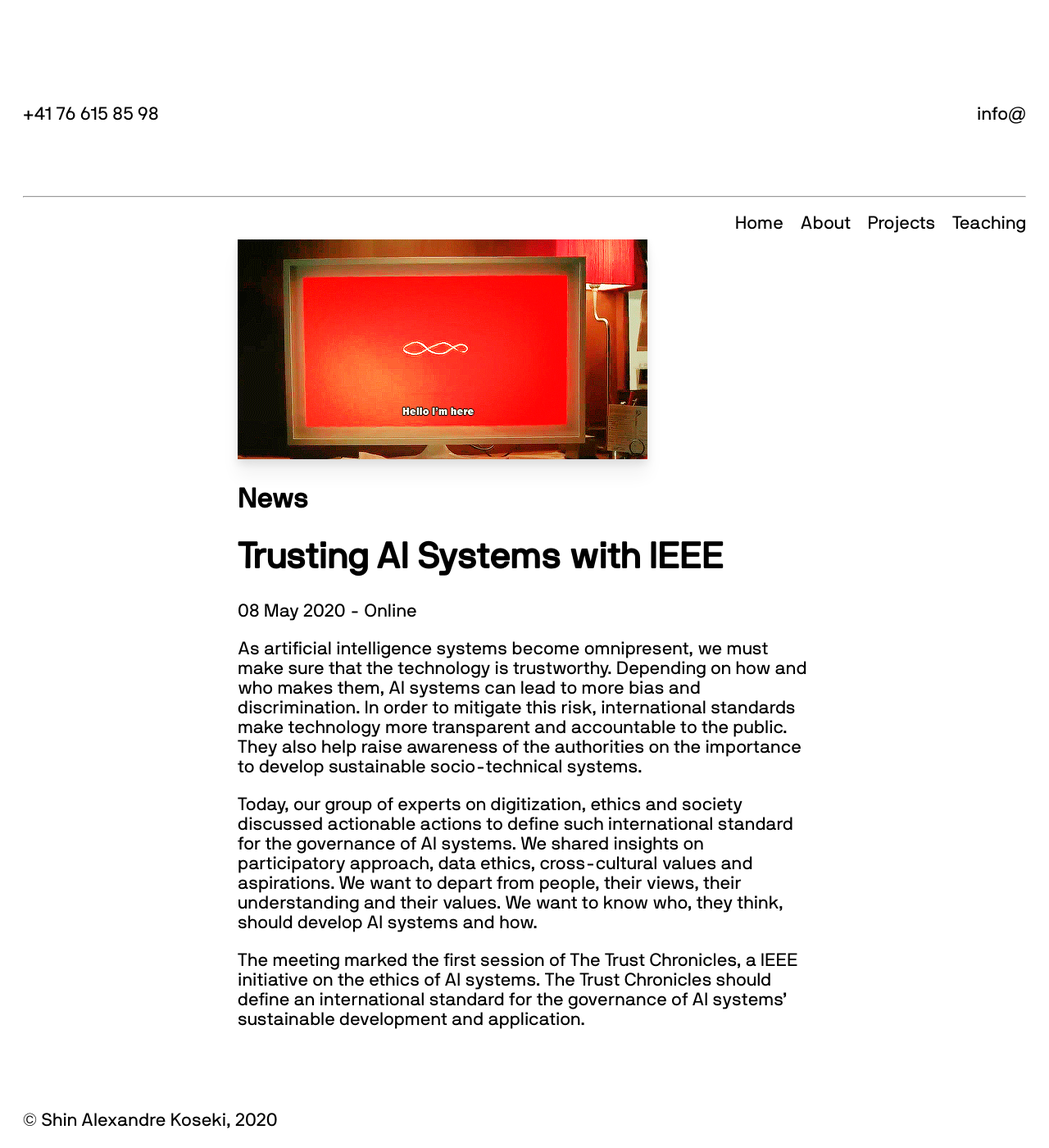
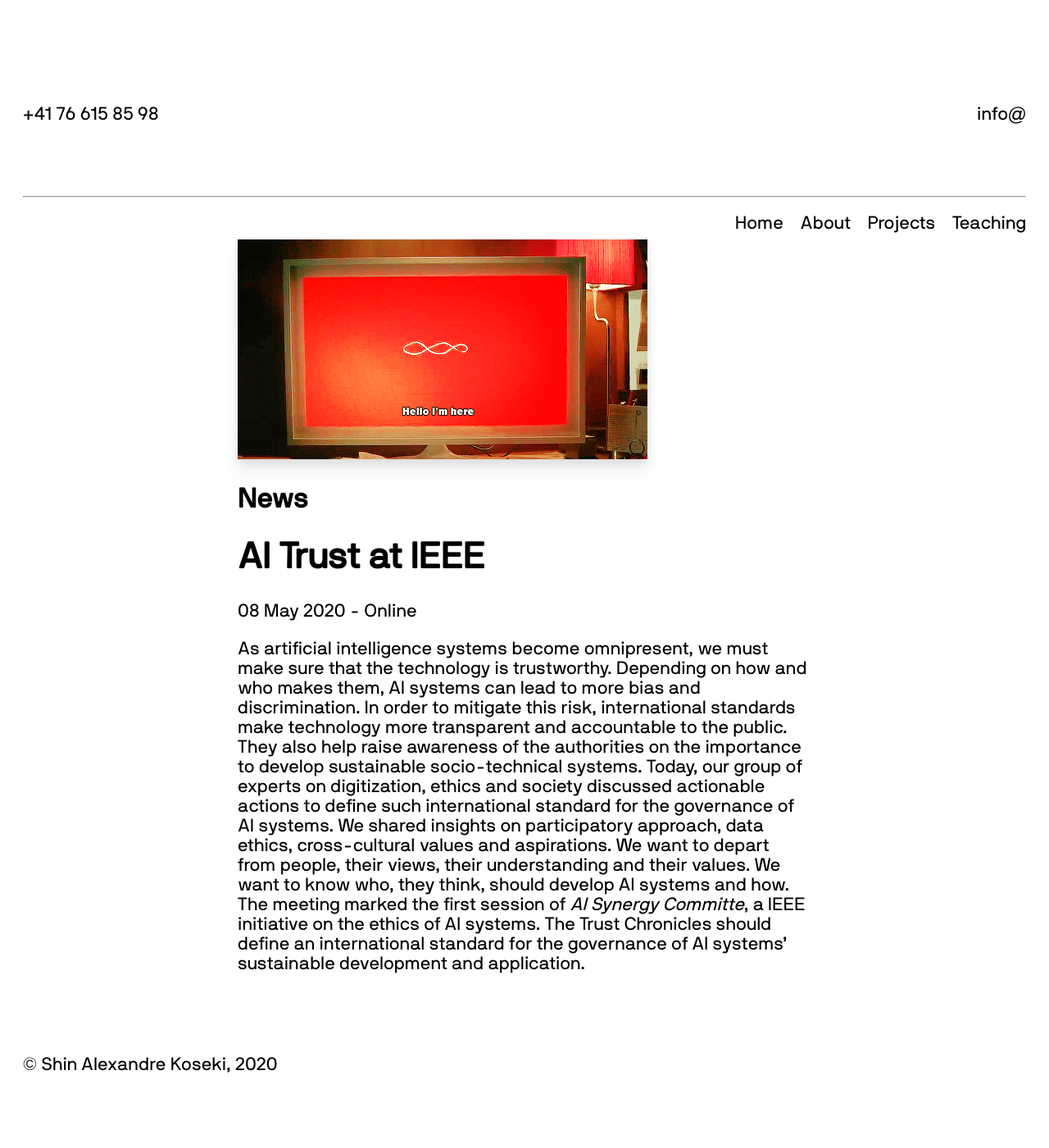
Before and after one commit to sjinko/sjinko.github.io, a Jekyll site: the page built from _posts/2020-05-08-trusting_ai_systems.md, in a window 1280 px wide and 1400 px high, scrolled down 212 px. Shown: the whole window at 82% size. Built offline with Jekyll 4.4.1, drawn with Linux system fonts in a browser that asks for light colours; after the commit the page ends 1544 px from its top, so only the background shows below that.

Commit message:
Edit name of posts

```diff
--- a/_posts/2020-05-08-trusting_ai_systems.md
+++ b/_posts/2020-05-08-trusting_ai_systems.md
@@ -1,5 +1,5 @@
 ---
-title: Trusting AI Systems with IEEE
+title: AI Trust at IEEE
 author: Shin Alexandre Koseki
 category: News
 tag: [AI, Artificial intelligence, Trust, IEEE, Ethics, Committee, Digital Humanities, Data Studies, Data Science, Participatory Design, Policy-Making, Standards, Digitization, Cross-cultural values, Innovation]
@@ -10,8 +10,4 @@
 featured_img: /assets/images/her-video-hello_im_here.gif
 alt: AI Samantha’s voice in the movie Her
 ---
-As artificial intelligence systems become omnipresent, we must make sure that the technology is trustworthy. Depending on how and who makes them, AI systems can lead to more bias and discrimination. In order to mitigate this risk, international standards make technology more transparent and accountable to the public. They also help raise awareness of the authorities on the importance to develop sustainable socio-technical systems.
-
-Today, our group of experts on digitization, ethics and society discussed actionable actions to define such international standard for the governance of AI systems. We shared insights on participatory approach, data ethics, cross-cultural values and aspirations. We want to depart from people, their views, their understanding and their values. We want to know who, they think, should develop AI systems and how.
-
-The meeting marked the first session of The Trust Chronicles, a IEEE initiative on the ethics of AI systems. The Trust Chronicles should define an international standard for the governance of AI systems’ sustainable development and application.
+As artificial intelligence systems become omnipresent, we must make sure that the technology is trustworthy. Depending on how and who makes them, AI systems can lead to more bias and discrimination. In order to mitigate this risk, international standards make technology more transparent and accountable to the public. They also help raise awareness of the authorities on the importance to develop sustainable socio-technical systems. Today, our group of experts on digitization, ethics and society discussed actionable actions to define such international standard for the governance of AI systems. We shared insights on participatory approach, data ethics, cross-cultural values and aspirations. We want to depart from people, their views, their understanding and their values. We want to know who, they think, should develop AI systems and how. The meeting marked the first session of *AI Synergy Committe*, a IEEE initiative on the ethics of AI systems. The Trust Chronicles should define an international standard for the governance of AI systems’ sustainable development and application.
```
Also changed, not shown: _posts/2020-06-12-ai_synergy.md (+1 -1 lines).
